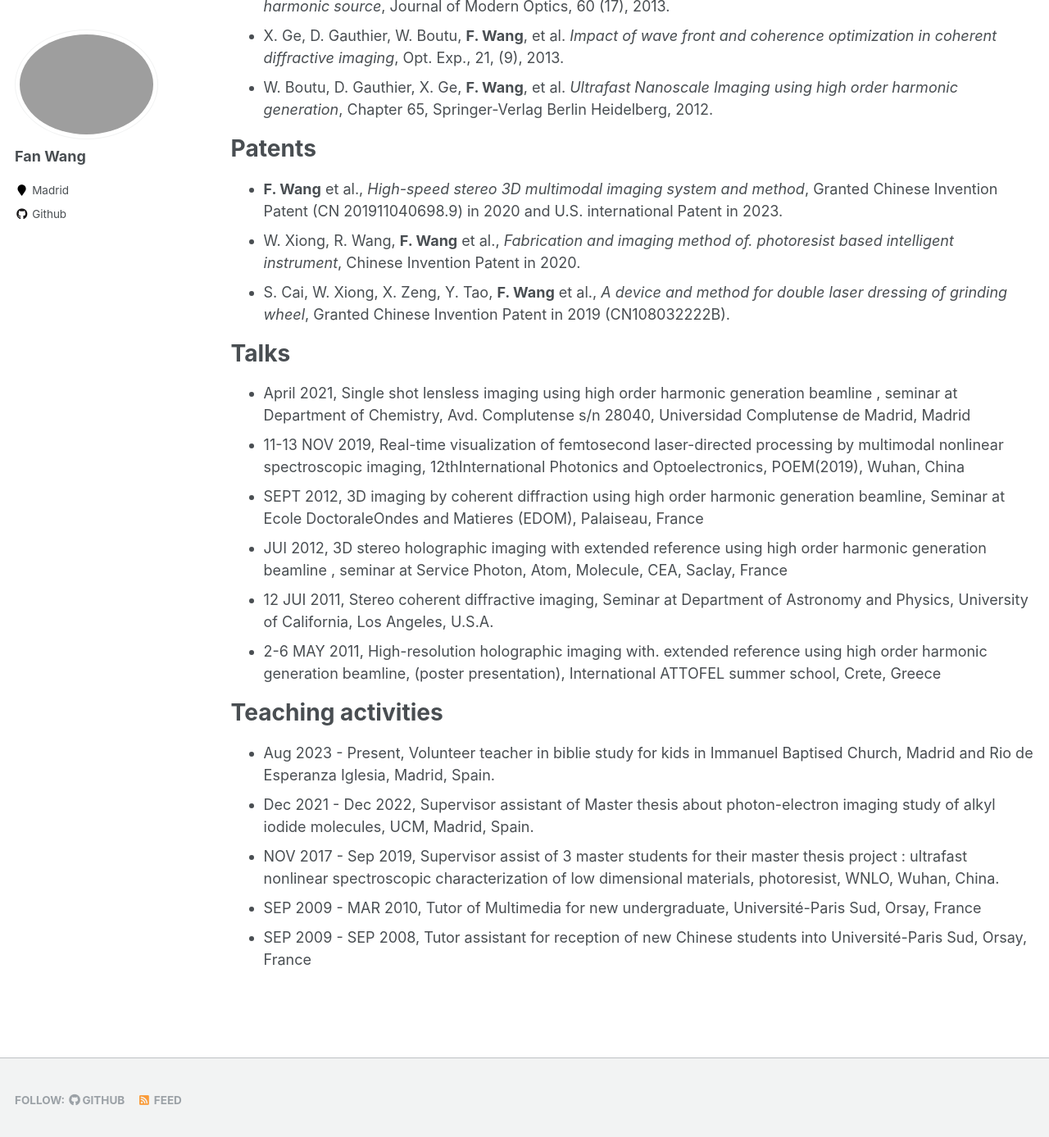
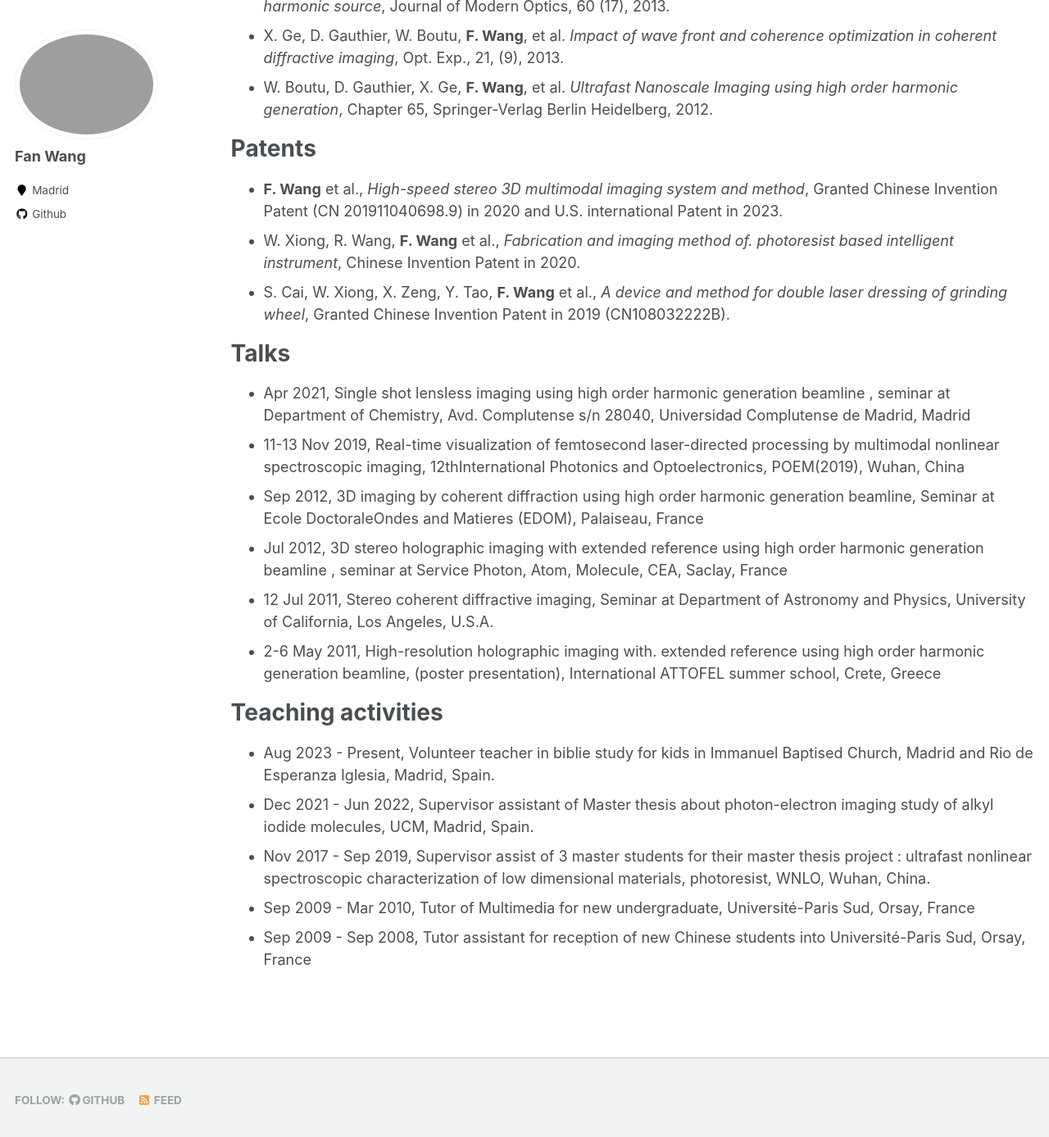
Before and after one commit to fanwangfang/fanwangfang.github.io, a Jekyll site: the page built from _pages/cv.md, in a window 1280 px wide and 1400 px high, scrolled down 1780 px. Shown: the top 1387 px of the window at 82% size. Built offline with Jekyll 4.4.1, drawn with Linux system fonts in a browser that asks for light colours; some of the changed text lies outside the part shown.

Commit message:
Update cv.md

```diff
--- a/_pages/cv.md
+++ b/_pages/cv.md
@@ -8,7 +8,6 @@ redirect_from:
 ---
 
 
-{% include base_path %}
 
 I received my Ph.D. in physics from Université Paris-Sud XI, France. Subsequently, I conducted postdoctoral research for several years at Huazhong University of Science and Technology (HUST) in Wuhan, China, and later at Universidad de Complutense in Madrid, Spain. Currently, I am residing in Madrid.
 
@@ -26,8 +25,8 @@ Education
 
 Work experience
 ======
-- DEC 2020-JUIN 2022: Postdoc researcher in the Department of Physical Chemistry, University of Complutense (UCM), Madrid, Spain. Research topics: Ultrafast photonics for the design of new materials and efficient energy capture, under Prof. Luis Bañares.
-- NOV 2017- Sep 2019: Postdoc researcher and team leader in charge of the whole project including software and hardware development of 3D multimodal coherent Raman imaging and spectroscopy instrument.
+- DEC 2020-JUIN 2022, Postdoc researcher in the Department of Physical Chemistry, University of Complutense (UCM), Madrid, Spain. Research topics: Ultrafast photonics for the design of new materials and efficient energy capture, under Prof. Luis Bañares.
+- NOV 2017- SEP 2019, Postdoc researcher and team leader in charge of the whole project including software and hardware development of 3D multimodal coherent Raman imaging and spectroscopy instrument.
 
 
 Publications
@@ -56,17 +55,17 @@ Patents
 
 Talks
 ===
-- April 2021, Single shot lensless imaging using high order harmonic generation beamline , seminar at Department of Chemistry, Avd. Complutense s/n 28040, Universidad Complutense de Madrid, Madrid
-- 11-13 NOV 2019,  Real-time visualization of femtosecond laser-directed processing by multimodal nonlinear spectroscopic imaging, 12thInternational Photonics and Optoelectronics, POEM(2019), Wuhan, China
-- SEPT 2012, 3D imaging by coherent diffraction using high order harmonic generation beamline, Seminar at Ecole DoctoraleOndes and Matieres (EDOM), Palaiseau, France
-- JUI 2012, 3D stereo holographic imaging with extended reference using high order harmonic generation beamline , seminar at Service Photon, Atom, Molecule, CEA, Saclay, France
-- 12 JUI 2011, Stereo coherent diffractive imaging, Seminar at Department of Astronomy and Physics, University of California, Los Angeles, U.S.A.
-- 2-6 MAY 2011, High-resolution holographic imaging with. extended reference using high order harmonic generation beamline, (poster presentation), International ATTOFEL summer school, Crete, Greece
+- Apr 2021, Single shot lensless imaging using high order harmonic generation beamline , seminar at Department of Chemistry, Avd. Complutense s/n 28040, Universidad Complutense de Madrid, Madrid
+- 11-13 Nov 2019,  Real-time visualization of femtosecond laser-directed processing by multimodal nonlinear spectroscopic imaging, 12thInternational Photonics and Optoelectronics, POEM(2019), Wuhan, China
+- Sep 2012, 3D imaging by coherent diffraction using high order harmonic generation beamline, Seminar at Ecole DoctoraleOndes and Matieres (EDOM), Palaiseau, France
+- Jul 2012, 3D stereo holographic imaging with extended reference using high order harmonic generation beamline , seminar at Service Photon, Atom, Molecule, CEA, Saclay, France
+- 12 Jul 2011, Stereo coherent diffractive imaging, Seminar at Department of Astronomy and Physics, University of California, Los Angeles, U.S.A.
+- 2-6 May 2011, High-resolution holographic imaging with. extended reference using high order harmonic generation beamline, (poster presentation), International ATTOFEL summer school, Crete, Greece
 
 Teaching activities
 ===
 - Aug 2023 - Present,  Volunteer teacher in biblie study for kids in Immanuel Baptised Church, Madrid and Rio de Esperanza Iglesia, Madrid, Spain.
-- Dec 2021 - Dec 2022,  Supervisor assistant of Master thesis about photon-electron imaging study of alkyl iodide molecules, UCM, Madrid, Spain.
-- NOV 2017 - Sep 2019,  Supervisor assist of 3 master students for their master thesis project : ultrafast nonlinear spectroscopic characterization of low dimensional materials, photoresist, WNLO, Wuhan, China.
-- SEP 2009 - MAR 2010,  Tutor of Multimedia for new undergraduate, Université-Paris Sud, Orsay, France
-- SEP 2009 - SEP 2008,   Tutor assistant for reception of new Chinese students into Université-Paris Sud, Orsay, France
+- Dec 2021 - Jun 2022,  Supervisor assistant of Master thesis about photon-electron imaging study of alkyl iodide molecules, UCM, Madrid, Spain.
+- Nov 2017 - Sep 2019,  Supervisor assist of 3 master students for their master thesis project : ultrafast nonlinear spectroscopic characterization of low dimensional materials, photoresist, WNLO, Wuhan, China.
+- Sep 2009 - Mar 2010,  Tutor of Multimedia for new undergraduate, Université-Paris Sud, Orsay, France
+- Sep 2009 - Sep 2008,   Tutor assistant for reception of new Chinese students into Université-Paris Sud, Orsay, France
```
